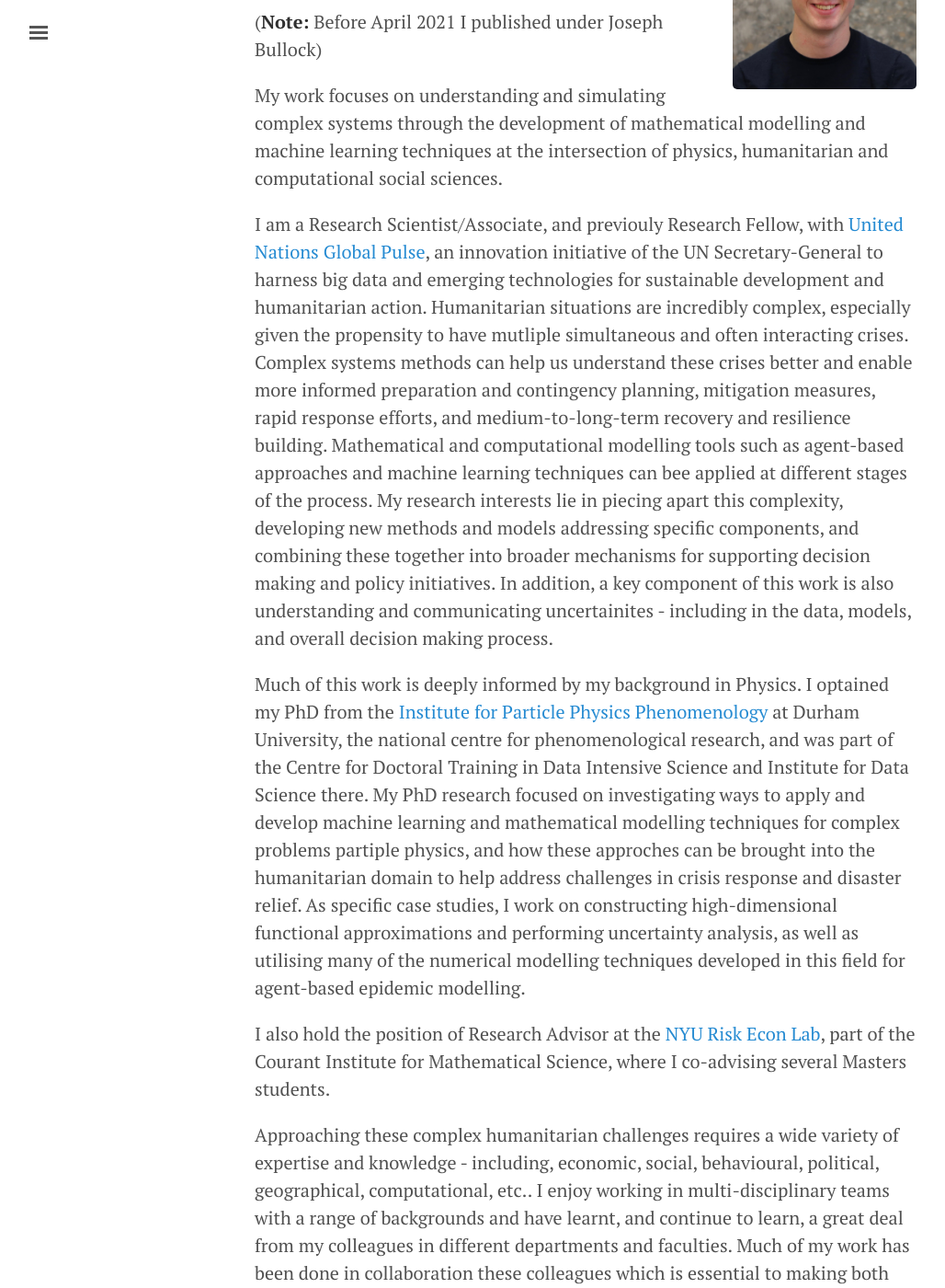
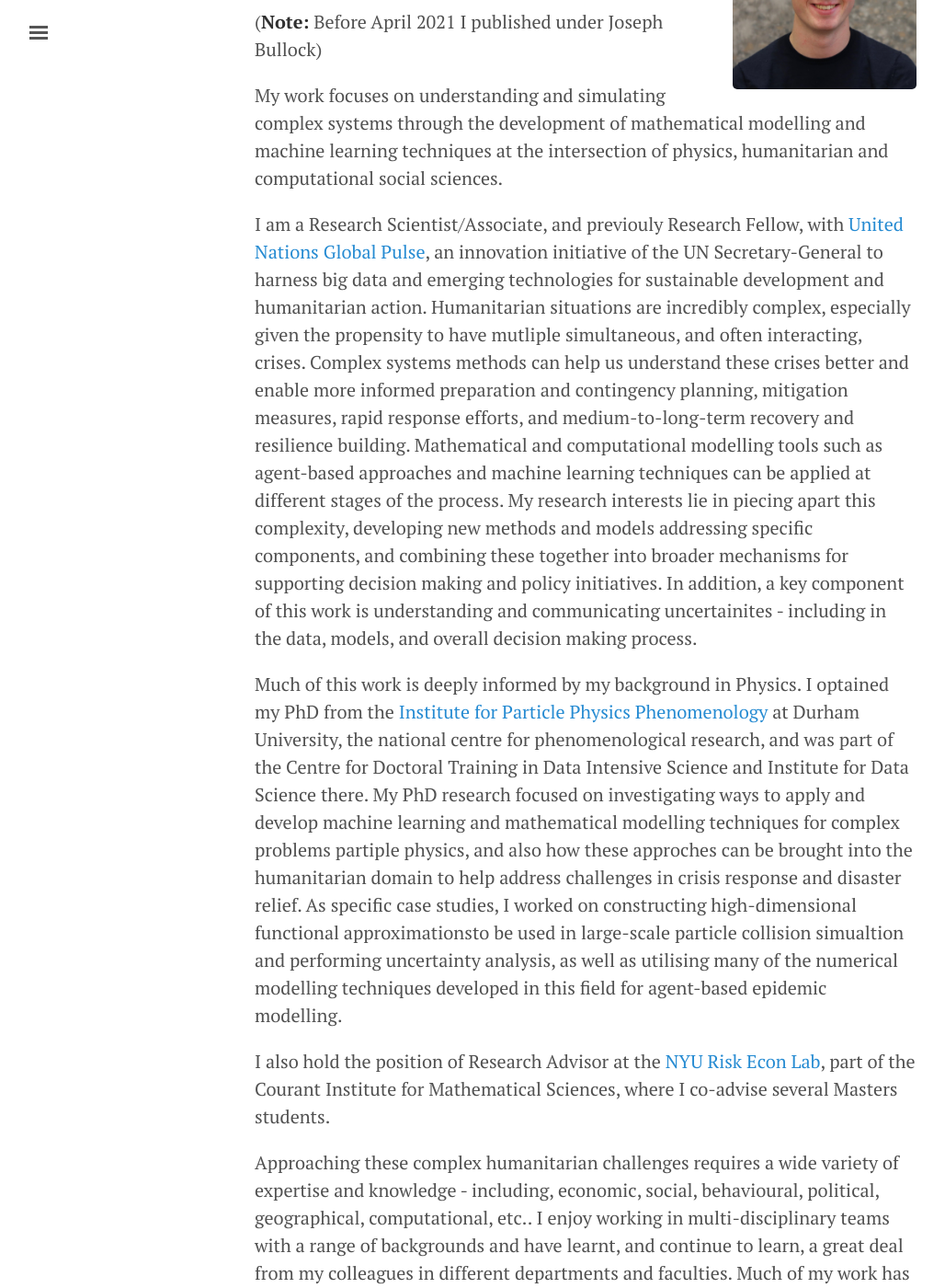
Before and after one commit to JosephPB/josephpb.github.io, a Jekyll site: the page built from _posts/2019-01-21-introducing-UNGA.md, in a window 1280 px wide and 1400 px high, scrolled down 335 px. Shown: the whole window at 92% size, without its empty margins (3-1031 px from the left). Built offline with Jekyll 4.4.1, drawn with Linux system fonts in a browser that asks for light colours.

Commit message:
update landing page

```diff
--- a/_posts/2019-01-21-introducing-UNGA.md
+++ b/_posts/2019-01-21-introducing-UNGA.md
@@ -13,11 +13,11 @@ Affiliate, Institute for Data Science, Durham University<br/>
 
 My work focuses on understanding and simulating complex systems through the development of mathematical modelling and machine learning techniques at the intersection of physics, humanitarian and computational social sciences.
 
-I am a Research Scientist/Associate, and previouly Research Fellow, with [United Nations Global Pulse](https://www.beta.unglobalpulse.org), an innovation initiative of the UN Secretary-General to harness big data and emerging technologies for sustainable development and humanitarian action. Humanitarian situations are incredibly complex, especially given the propensity to have mutliple simultaneous and often interacting crises. Complex systems methods can help us understand these crises better and enable more informed preparation and contingency planning, mitigation measures, rapid response efforts, and medium-to-long-term recovery and resilience building. Mathematical and computational modelling tools such as agent-based approaches and machine learning techniques can bee applied at different stages of the process. My research interests lie in piecing apart this complexity, developing new methods and models addressing specific components, and combining these together into broader mechanisms for supporting decision making and policy initiatives. In addition, a key component of this work is also understanding and communicating uncertainites - including in the data, models, and overall decision making process.
+I am a Research Scientist/Associate, and previouly Research Fellow, with [United Nations Global Pulse](https://www.beta.unglobalpulse.org), an innovation initiative of the UN Secretary-General to harness big data and emerging technologies for sustainable development and humanitarian action. Humanitarian situations are incredibly complex, especially given the propensity to have mutliple simultaneous, and often interacting, crises. Complex systems methods can help us understand these crises better and enable more informed preparation and contingency planning, mitigation measures, rapid response efforts, and medium-to-long-term recovery and resilience building. Mathematical and computational modelling tools such as agent-based approaches and machine learning techniques can be applied at different stages of the process. My research interests lie in piecing apart this complexity, developing new methods and models addressing specific components, and combining these together into broader mechanisms for supporting decision making and policy initiatives. In addition, a key component of this work is understanding and communicating uncertainites - including in the data, models, and overall decision making process.
 
-Much of this work is deeply informed by my background in Physics. I optained my PhD from the [Institute for Particle Physics Phenomenology](http://ippp.dur.ac.uk) at Durham University, the national centre for phenomenological research, and was part of the Centre for Doctoral Training in Data Intensive Science and Institute for Data Science there. My PhD research focused on investigating ways to apply and develop machine learning and mathematical modelling techniques for complex problems partiple physics, and how these approches can be brought into the humanitarian domain to help address challenges in crisis response and disaster relief. As specific case studies, I work on constructing high-dimensional functional approximations and performing uncertainty analysis, as well as utilising many of the numerical modelling techniques developed in this field for agent-based epidemic modelling.
+Much of this work is deeply informed by my background in Physics. I optained my PhD from the [Institute for Particle Physics Phenomenology](http://ippp.dur.ac.uk) at Durham University, the national centre for phenomenological research, and was part of the Centre for Doctoral Training in Data Intensive Science and Institute for Data Science there. My PhD research focused on investigating ways to apply and develop machine learning and mathematical modelling techniques for complex problems partiple physics, and also how these approches can be brought into the humanitarian domain to help address challenges in crisis response and disaster relief. As specific case studies, I worked on constructing high-dimensional functional approximationsto be used in large-scale particle collision simualtion and performing uncertainty analysis, as well as utilising many of the numerical modelling techniques developed in this field for agent-based epidemic modelling.
 
-I also hold the position of Research Advisor at the [NYU Risk Econ Lab](https://wp.nyu.edu/riskeconlab/), part of the Courant Institute for Mathematical Science, where I co-advising several Masters students.
+I also hold the position of Research Advisor at the [NYU Risk Econ Lab](https://wp.nyu.edu/riskeconlab/), part of the Courant Institute for Mathematical Sciences, where I co-advise several Masters students.
 
 Approaching these complex humanitarian challenges requires a wide variety of expertise and knowledge - including, economic, social, behavioural, political, geographical, computational, etc.. I enjoy working in multi-disciplinary teams with a range of backgrounds and have learnt, and continue to learn, a great deal from my colleagues in different departments and faculties. Much of my work has been done in collaboration these colleagues which is essential to making both theoretical and tangible change.
 
```
